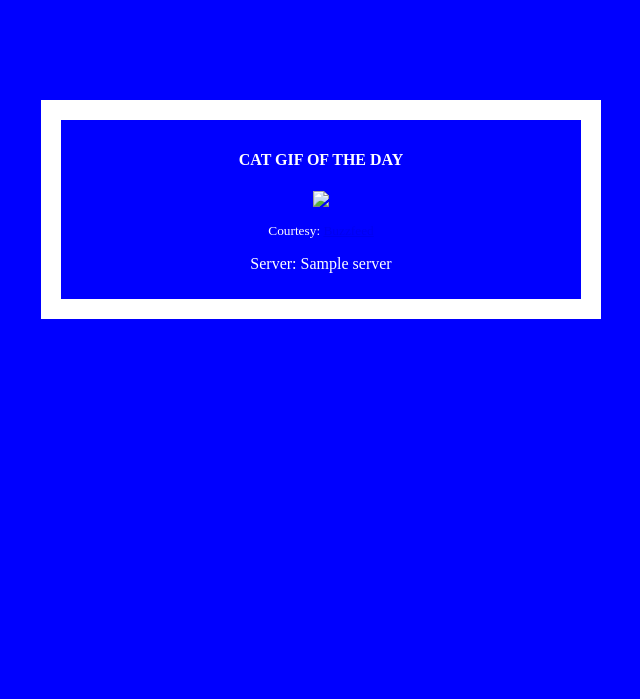
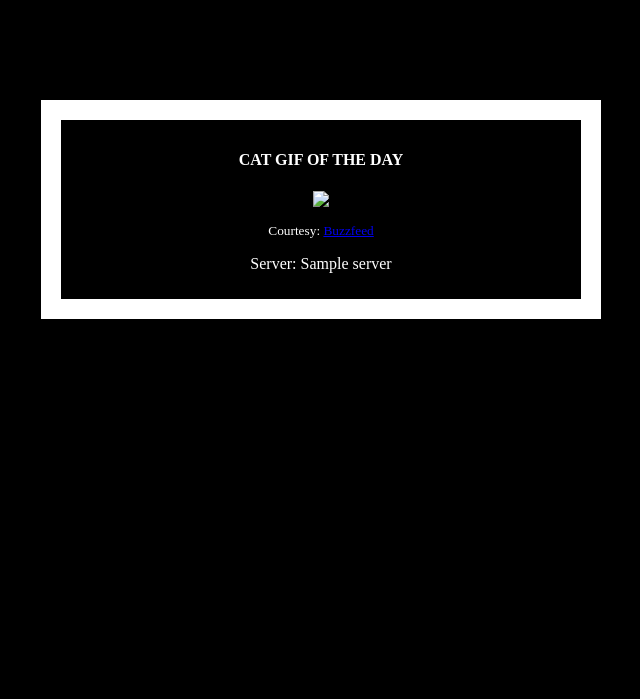
Before and after one commit to heytrav/sample-flask-app, a Flask app: template templates/index.html in a window 1280 px wide. Shown: the top 699 px of the page, without its empty margins (319-959 px from the left). Run offline with Flask 2, Linux system fonts and the light colour scheme; the template is opened without the code that fills it: most values are stand-ins (such as "Sample title", 1, 10 or a date in 2020).

Commit message:
set colour to black

```diff
--- a/templates/index.html
+++ b/templates/index.html
@@ -2,7 +2,7 @@
   <head>
     <style type="text/css">
       body {
-        background: blue;
+        background: black;
         color: white;
       }
       div.container {
```
